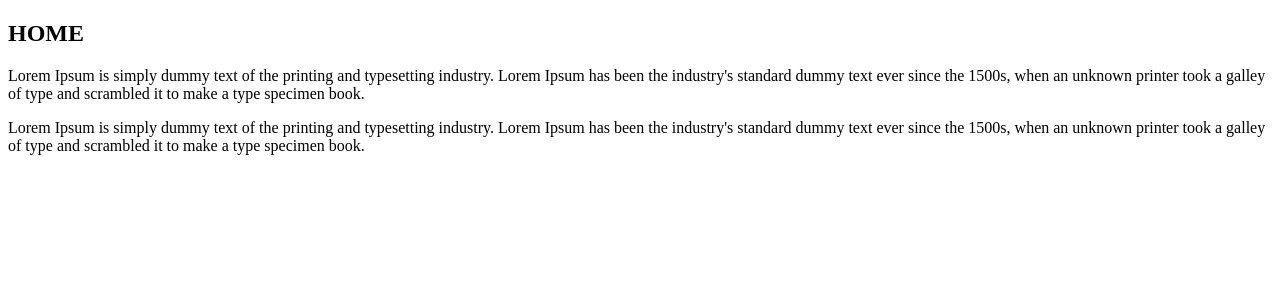
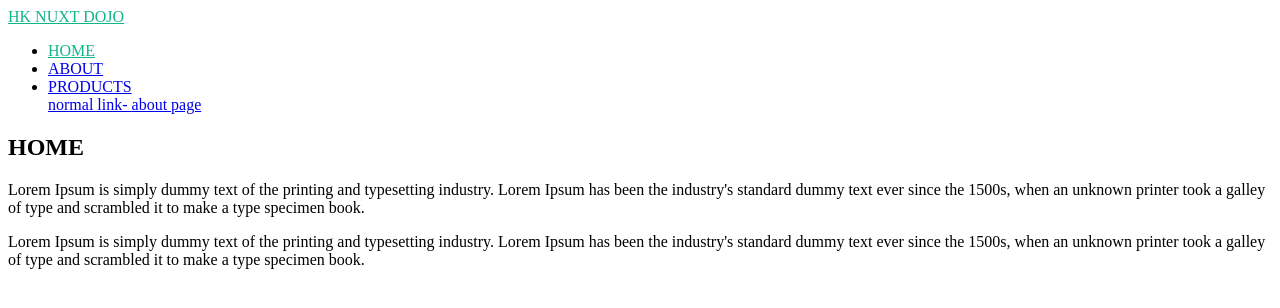
Before and after one commit to Hye-Kyung9/nuxt-dojo, a Nuxt app: page / in a window 1280 px wide. Shown: the top 308 px of the page. Built offline with nearby package versions, Linux system fonts and the light colour scheme.

Commit message:
feat: NuxtLink적용 / layout생성

```diff
--- /dev/null
+++ b/layouts/default.vue
@@ -0,0 +1,32 @@
+<template>
+  <div>
+    <header>
+      <nav>
+        <NuxtLink to="/">HK NUXT DOJO</NuxtLink>
+        <ul>
+          <li>
+            <NuxtLink to="/">HOME</NuxtLink>
+          </li>
+          <li>
+            <NuxtLink to="/about">ABOUT</NuxtLink>
+          </li>
+          <li>
+            <NuxtLink to="/products">PRODUCTS</NuxtLink>
+          </li>
+          <a href="/about">normal link- about page</a>
+        </ul>
+      </nav>
+    </header>
+
+    <div>
+      <slot />
+    </div>
+
+  </div>
+</template>
+
+<style scoped>
+.router-link-exact-active{
+  color: #12b488;
+}
+</style>
--- /dev/null
+++ b/layouts/products.vue
@@ -0,0 +1,33 @@
+<template>
+  <div>
+    <header>
+      <nav>
+        <NuxtLink to="/products">HK NUXT DOJO</NuxtLink>
+      </nav>
+    </header>
+
+    <div>
+      <slot />
+    </div>
+
+    <footer>
+      <ul>
+        <li>
+          <NuxtLink to="/">HOME</NuxtLink>
+        </li>
+        <li>
+          <NuxtLink to="/about">ABOUT</NuxtLink>
+        </li>
+        <li>
+          <NuxtLink to="/products">PRODUCTS</NuxtLink>
+        </li>
+      </ul>
+    </footer>
+  </div>
+</template>
+
+<style scoped>
+.router-link-exact-active {
+  color: #12b488;
+}
+</style>
--- a/pages/products/[id].vue
+++ b/pages/products/[id].vue
@@ -6,7 +6,11 @@
 </template>
 
 <script setup>
-  const { id } = useRoute().params
+const { id } = useRoute().params;
+
+definePageMeta({
+  layout: 'products'
+})
 </script>
 
 <style scoped>
--- a/pages/products/index.vue
+++ b/pages/products/index.vue
@@ -5,7 +5,9 @@
 </template>
 
 <script setup>
-
+definePageMeta({
+  layout: 'products'
+ })
 </script>
 
 <style lang="scss" scoped>
```
